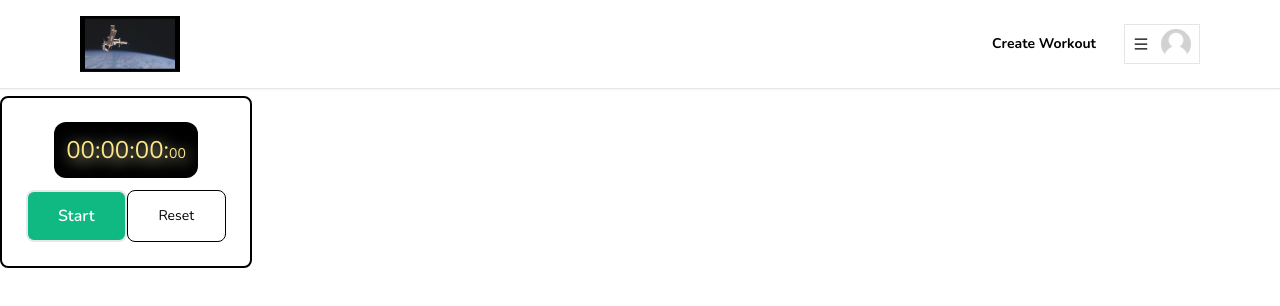
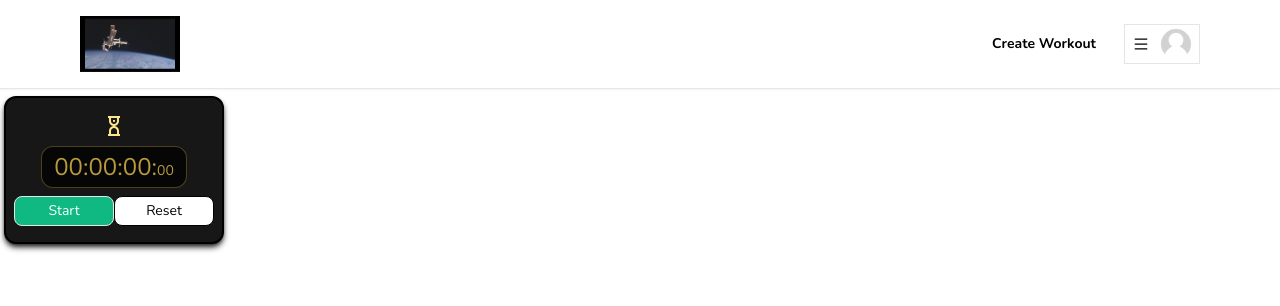
Before and after one commit to paola-pc/WorkItOut-web, a Next.js app: page / in a window 1280 px wide. Shown: the top 306 px of the page. Built offline with nearby package versions, Linux system fonts and the light colour scheme.

Commit message:
WIP: Stopwatch styling, animation

```diff
--- a/app/components/stopwatch/Stopwatch.tsx
+++ b/app/components/stopwatch/Stopwatch.tsx
@@ -1,5 +1,6 @@
 "use client";
 import { useEffect, useState } from "react";
+import { CgSandClock } from "react-icons/cg";
 import Button from "../Button";
 
 const Stopwatch = () => {
@@ -30,35 +31,37 @@ const Stopwatch = () => {
   return (
     <div className="relative">
       <div
-        className="absolute mt-24 flex flex-col items-center p-6
+        className="absolute mt-24 flex flex-col items-center px-2 py-4 mx-1
         border border-black border-2
-        rounded-lg
-        text-neutral-900
-      "
+        rounded-xl
+        bg-neutral-900
+        shadow shadow-md shadow-neutral-800
+        "
       >
+        <span className={isRunning ? "flip-2-hor-top-1" : ""}>
+          <CgSandClock className="text-2xl text-amber-200 " />
+        </span>
         <div
           id="time-container"
-          className="
-            text-2xl
-            text-amber-200
-            bg-black
-            rounded-xl
-            p-3 mb-3
-          "
+          className={`
+          ${time > 0 ? "text-amber-200" : "text-amber-300 opacity-70" }
+          text-2xl
+          bg-black
+          border border-[1px] border-amber-300 border-opacity-40
+          rounded-xl
+          px-3 py-1 my-2
+          `
+        }
+          style={
+            time == 0
+              ? { textShadow: "none" }
+              : { textShadow: "3px 3px 15px #ffffcc" }
+          }
         >
-          <span style={{ textShadow: "3px 3px 15px #ffffcc" }}>
-            {hours.toString().padStart(2, "0")}:
-          </span>
-          <span style={{ textShadow: "3px 3px 15px #ffffcc"  }}>
-            {minutes.toString().padStart(2, "0")}:
-          </span>
-          <span style={{ textShadow: "3px 3px 15px #ffffcc"  }}>
-            {seconds.toString().padStart(2, "0")}:
-          </span>
-          <span
-            style={{ textShadow: "3px 3px 15px #ffffcc"  }}
-            className="text-sm"
-          >
+          <span>{hours.toString().padStart(2, "0")}:</span>
+          <span>{minutes.toString().padStart(2, "0")}:</span>
+          <span>{seconds.toString().padStart(2, "0")}:</span>
+          <span className="text-sm">
             {milliseconds.toString().padStart(2, "0")}
           </span>
         </div>
@@ -67,6 +70,7 @@ const Stopwatch = () => {
             label={isRunning ? "Pause" : "Start"}
             onClick={startStop}
             color={!isRunning ? "bg-emerald-500" : undefined}
+            small
           />
           <Button label="Reset" onClick={reset} small outline />
         </div>
--- a/app/globals.css
+++ b/app/globals.css
@@ -7,3 +7,49 @@ body,
 :root {
   height: 100%;
 }
+
+.flip-2-hor-top-1 {
+	-webkit-animation: flip-2-hor-top-1 0.5s cubic-bezier(0.455, 0.030, 0.515, 0.955) both;
+	        animation: flip-2-hor-top-1 0.5s cubic-bezier(0.455, 0.030, 0.515, 0.955) both;
+}
+
+/* ----------------------------------------------
+ * Generated by Animista on 2023-7-14 14:21:26
+ * Licensed under FreeBSD License.
+ * See http://animista.net/license for more info.
+ * w: http://animista.net, t: @cssanimista
+ * ---------------------------------------------- */
+
+/**
+ * ----------------------------------------
+ * animation flip-2-hor-top-1
+ * ----------------------------------------
+ */
+ @-webkit-keyframes flip-2-hor-top-1 {
+  0% {
+    -webkit-transform: translateY(0) rotateX(0);
+            transform: translateY(0) rotateX(0);
+    -webkit-transform-origin: 0% 0%;
+            transform-origin: 0% 0%;
+  }
+  100% {
+    -webkit-transform: translateY(-50%) rotateX(-180deg);
+            transform: translateY(-50%) rotateX(-180deg);
+    -webkit-transform-origin: 0% 75%;
+            transform-origin: 0% 75%;
+  }
+}
+@keyframes flip-2-hor-top-1 {
+  0% {
+    -webkit-transform: translateY(0) rotateX(0);
+            transform: translateY(0) rotateX(0);
+    -webkit-transform-origin: 0% 0%;
+            transform-origin: 0% 0%;
+  }
+  100% {
+    -webkit-transform: translateY(-50%) rotateX(-180deg);
+            transform: translateY(-50%) rotateX(-180deg);
+    -webkit-transform-origin: 0% 75%;
+            transform-origin: 0% 75%;
+  }
+}
```
